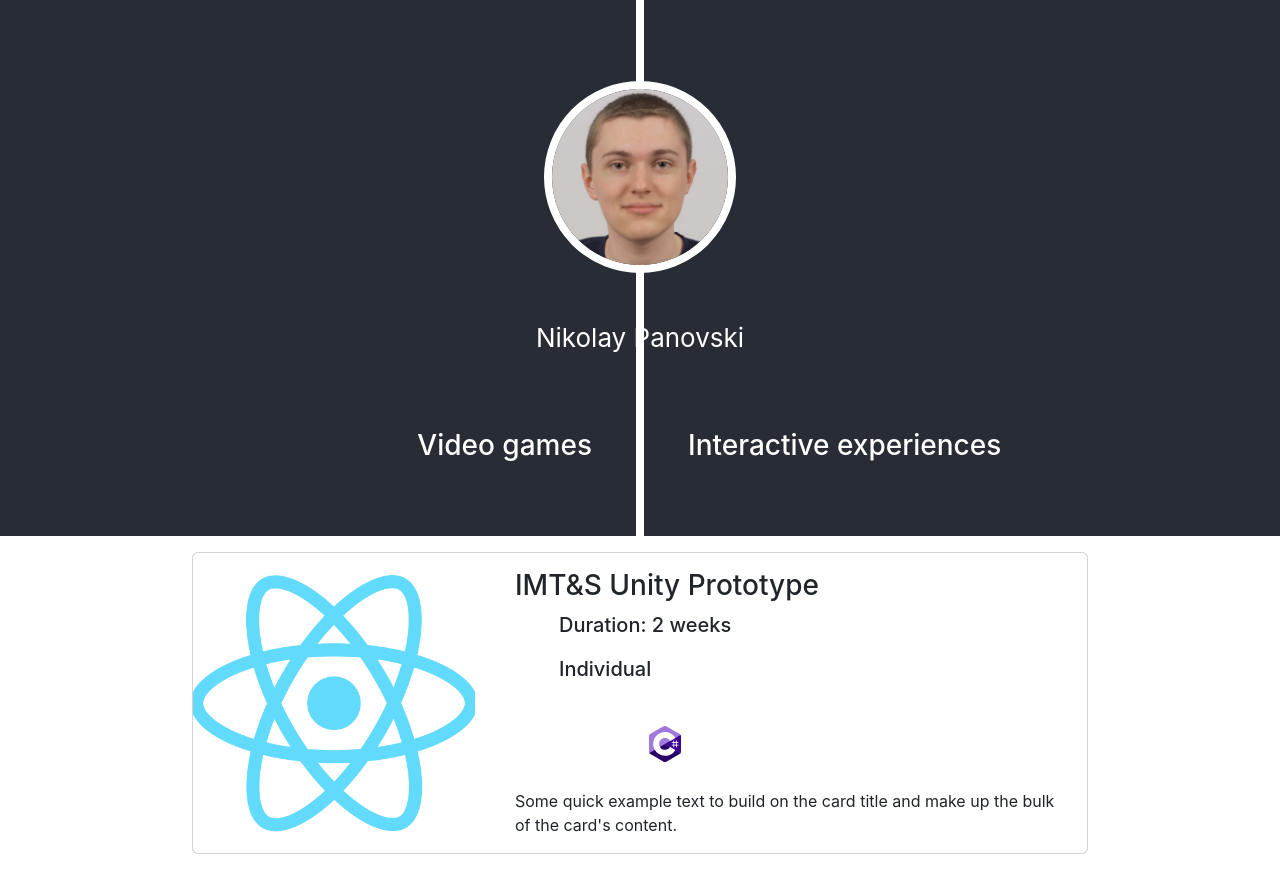
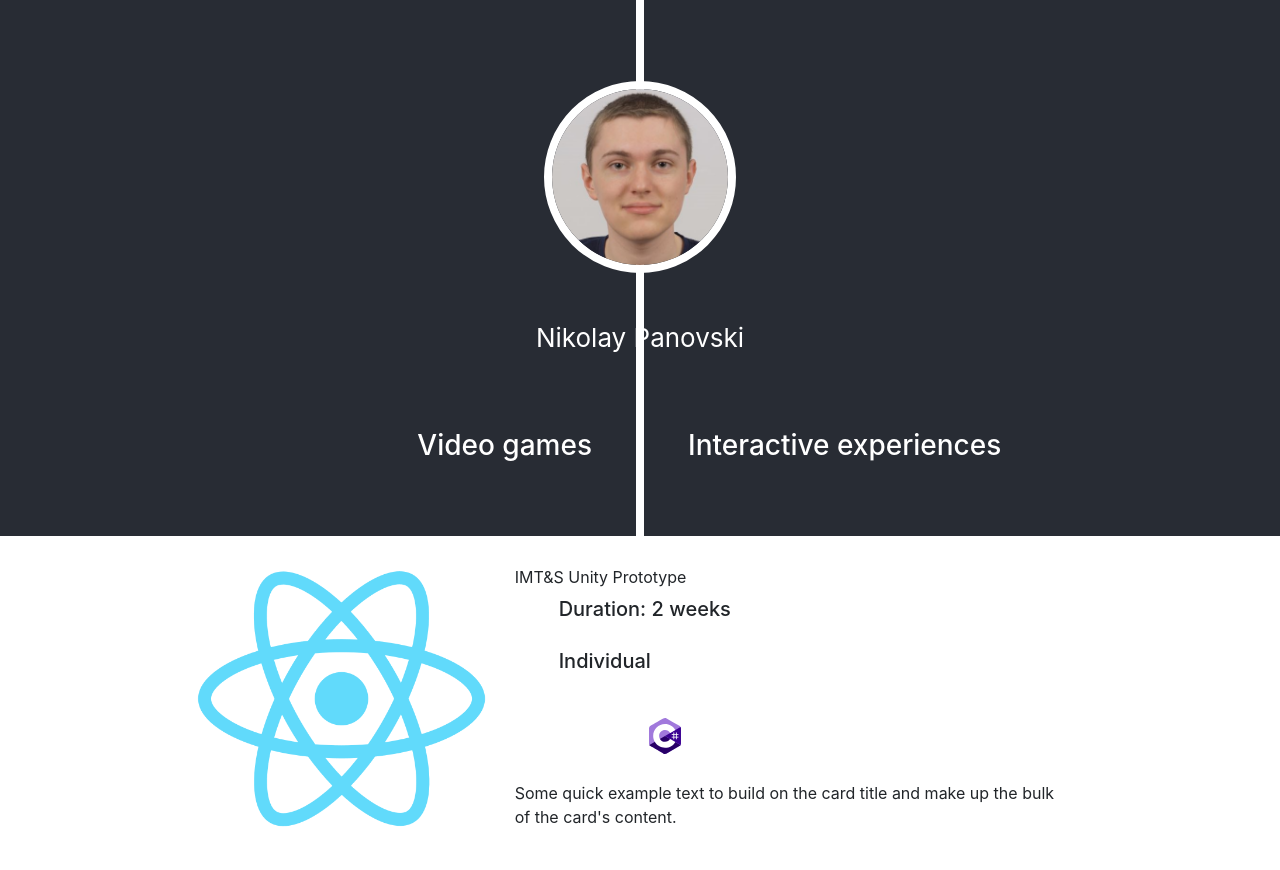
Before and after one commit to nikolay-panovski/portfolio-website, a React (Create React App) app in the folder portfolio-website/: page / in a window 1280 px wide. Built offline with nearby package versions, Linux system fonts and the light colour scheme; some icons are missing.

Commit message:
Replace Card component with Tailwind-styled flex divs

```diff
--- a/portfolio-website/src/components/ImageAndTextExample.js
+++ b/portfolio-website/src/components/ImageAndTextExample.js
@@ -1,8 +1,3 @@
-import { Card } from 'reactstrap';
-import { CardBody, CardTitle, CardText } from 'reactstrap';
-import { Col } from 'reactstrap';
-import { Row } from 'reactstrap';
-
 import ProjectProperty from './ProjectProperty';
 import ProjectPropertyExpandable from './ProjectPropertyExpandable';
 
@@ -13,29 +8,34 @@ import ProcessingLogo from "icons/processing-1024.png";
 function ImageAndTextExample() {
   return (
     <>
-      <Card className="d-flex" style={{margin: "1rem 15%"}}>
-        <Row>
-          <Col xs="4">  {/* out of 12 as the 100% */}
-            <div style={{width:"100%", height:"100%", backgroundImage:"url(logo512.png)", backgroundPosition:"center", backgroundSize:"cover"}} ></div>
-          </Col>
-          <Col>
-            <CardBody>
-              <CardTitle className="h3">IMT&S Unity Prototype</CardTitle>
+      {/*Card*/}
+      <div className='flex flex-row my-4 mx-[15%]'>
+        {/*Col*/}
+        <div className='basis-1/3'>
+          <div className='w-full h-full bg-center bg-cover' style={{backgroundImage:"url(/logo512.png)"}}></div>
+        </div>
+        {/*Col*/}
+        <div className='basis-2/3'>
+          {/*CardBody*/}
+          <div className='flex flex-column py-2 px-4'>
+            {/*CardTitle*/}
+            <h3 className=''>IMT&S Unity Prototype</h3>
+
             <ProjectProperty icon={<UnityLogo width="36px" height="36px"/>} describerText="Duration" propertyValue="2 weeks"/>
             <ProjectProperty icon={<UnityLogo width="36px" height="36px"/>} propertyValue="Individual"/>
-              <div className="d-flex flex-row flex-wrap justify-content-start">
+            <div className="flex flex-row flex-wrap justify-start">
               <ProjectPropertyExpandable icon={<UnityLogo width="36px" height="36px"/>} propertyValue="Unity"/>
               <ProjectPropertyExpandable icon={<CSLogo width="36px" height="36px"/>} propertyValue="C#"/>
             </div>
 
-              <CardText>
+            {/*CardText*/}
+            <p className=''>
               Some quick example text to build on the card title and make up the
               bulk of the card's content.
-              </CardText>
-            </CardBody>
-          </Col>
-        </Row>
-      </Card>
+            </p>
+          </div>
+        </div>
+      </div>
     </>
   );
 }
--- a/portfolio-website/tailwind.config.js
+++ b/portfolio-website/tailwind.config.js
@@ -1,6 +1,6 @@
 /** @type {import('tailwindcss').Config} */
 module.exports = {
-  content: ["./src/**/*.{html,js}"],
+  content: ["./src/**/*.{html,js}", "./public/**/*.{jpg,jpeg,png}"],
   theme: {
     extend: {},
   },
```
Lines whose indentation alone changed are shown as unchanged.
